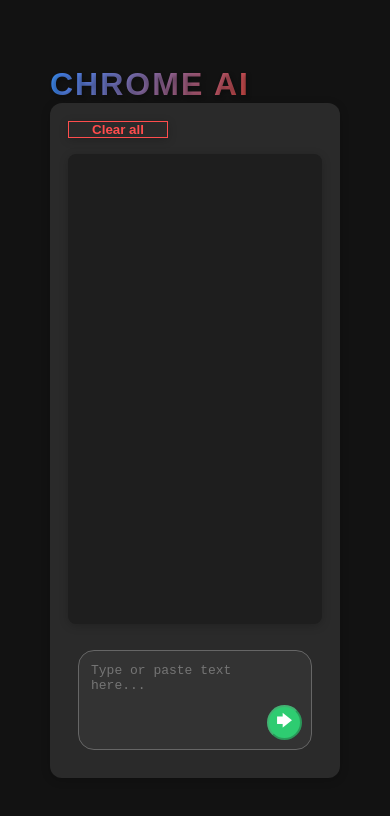
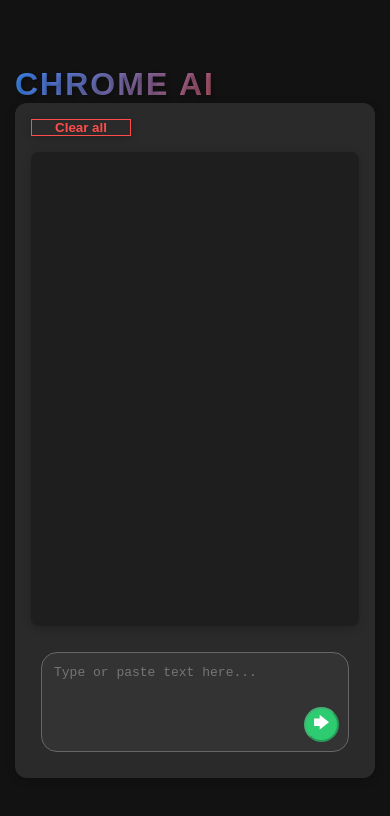
Before and after one commit to lilbobb/HNG13-STAGE3-TASK, a React (Vite) app: page / in a window 390 px wide. Shown: the top 816 px of the page. Built offline with nearby package versions, Linux system fonts and the light colour scheme; a web font is replaced by a local one.

Commit message:
On branch main

```diff
--- a/src/App.css
+++ b/src/App.css
@@ -64,7 +64,7 @@
   box-shadow: 0 2px 10px #00000033;
   width: 100%;
   max-width: 800px;
-  min-width: 400px;
+  min-width: 600px;
   display: flex;
   flex-direction: column;
   gap: 16px;
@@ -217,7 +217,6 @@
 @media (max-width: 768px) {
   .chat-container {
     width: 90%;
-    min-width: unset;
     max-width: 600px;
     padding: 20px;
   }
@@ -236,8 +235,9 @@
 @media (max-width: 480px) {
   .chat-container {
     width: 100%;
+    min-width: 360px;
     margin: auto;
-    padding: 18px;
+    padding: 16px;
   }
 
   .message-text {
@@ -254,3 +254,26 @@
     font-size: 12px;
   }
 }
+
+@media (max-width: 320px) {
+  .chat-container {
+    width: 100%;
+    min-width: 300px;
+    margin: auto;
+    padding: 12px;
+  }
+
+  .message-text {
+    font-size: 12px;
+  }
+
+  .input-textarea {
+    height: 70px;
+    font-size: 12px;
+  }
+
+  .action-btn {
+    padding: 8px;
+    font-size: 11px;
+  }
+}
```
